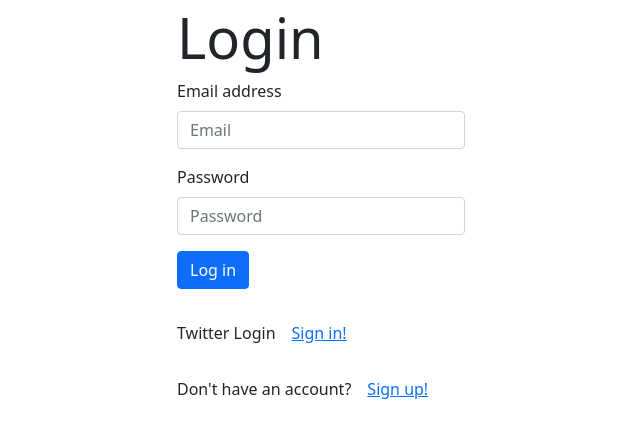
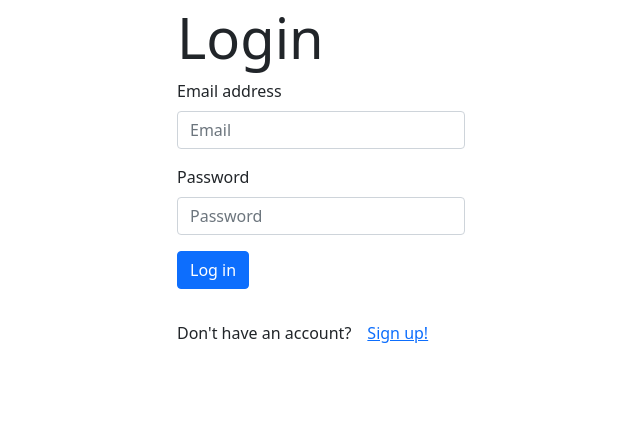
Before and after one commit to Ahallal91/CCA3-CloudFitness, a Flask app: page /login in a window 1280 px wide. Shown: the part 68-506 px from the top of the page, without its empty margins (319-959 px from the left). Run offline with Flask 2, Linux system fonts and the light colour scheme; some libraries are stand-ins or nearby versions.

Commit message:
updated login

```diff
--- a/app/__init__.py
+++ b/app/__init__.py
@@ -1,12 +1,10 @@
 from flask import Flask
-from datetime import timedelta
 
 def create_app():
     # create and configure the app
     app = Flask(__name__, instance_relative_config=True)
 
     app.secret_key = "some_key"
-    app.permanent_session_lifetime = timedelta(minutes=5)
 
     from .home import home
     from .session import login
--- a/app/session/templates/login.html
+++ b/app/session/templates/login.html
@@ -20,13 +20,6 @@
       <button type="submit" class="btn btn-primary mb-3">Log in</button>
     </div>
   </form>
-  <div class="mb-3 row g-3">
-    <div class="col-auto">
-      <label for="staticEmail2">Twitter Login</label>
-    </div>
-    <div class="col-auto">
-      <a href="{{ url_for('login_bp.twitter_login')}}">Sign in!</a>
-    </div>
 
 <fb:login-button
 scope="public_profile,email"
```
Also changed, not shown: requirements.txt (+4 -4 lines), 1 other file.
